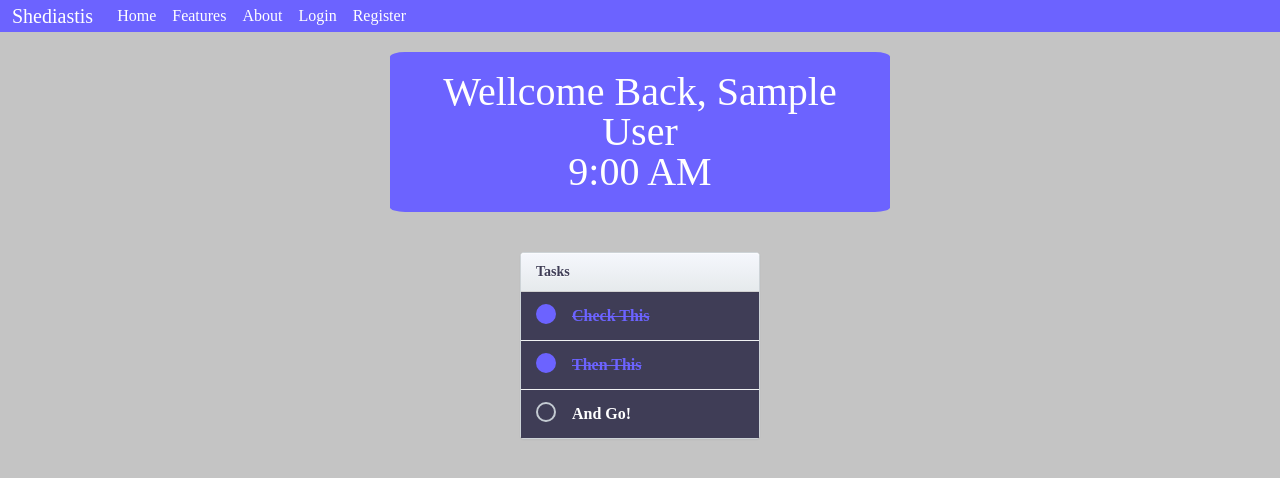
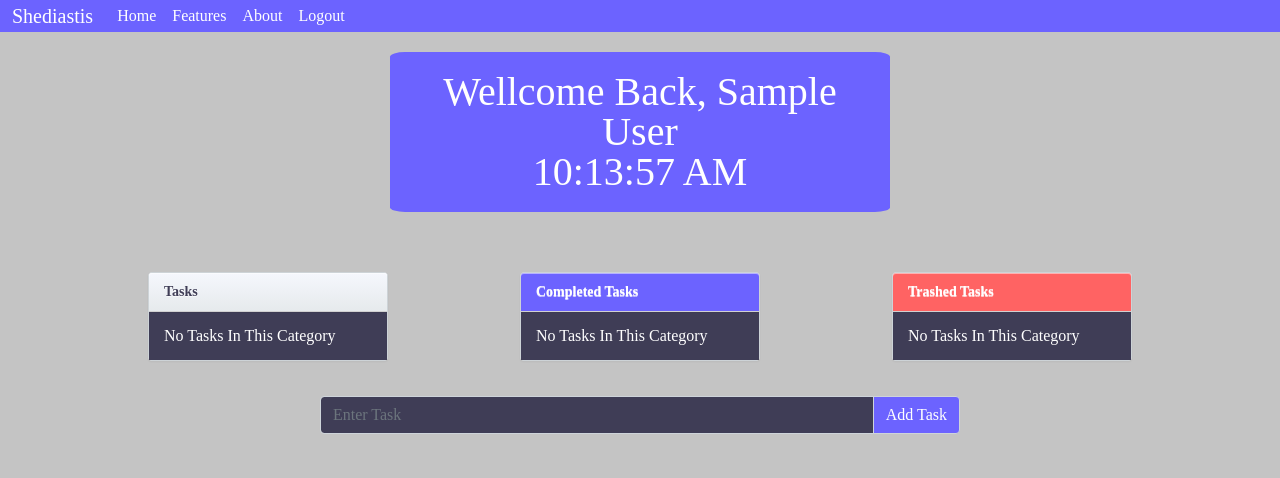
Before and after one commit to KawshikBss/ShediastisFrontEnd, a Flask app: a page that uses website/templates/base.html in a window 1280 px wide. Shown: the top 478 px of the page. Run offline with Flask 2, Linux system fonts and the light colour scheme; the visitor is signed in with stand-in values (Sample User, id 1); data comes from the database, SQL or seed files in the repository; data that the repository does not hold is empty; some libraries are stand-ins or nearby versions.

Commit message:
completed tasks system and user login and autherization system

```diff
--- a/website/__init__.py
+++ b/website/__init__.py
@@ -45,4 +45,5 @@
 def create_db(app):
     if not path.exists(DB_NAME):
         from .models.user import User
+        from .models.task import Task
         db.create_all(app=app)
--- a/website/auth/register.py
+++ b/website/auth/register.py
@@ -1,6 +1,5 @@
 from flask import Blueprint, request, flash
 from flask.templating import render_template
-from flask_login import login_manager, login_user
 from ..models.user import User
 from ..others.validation import validate_name_len, validate_email, validate_password
 from .. import db
--- a/website/static/styles/dashboard.css
+++ b/website/static/styles/dashboard.css
@@ -22,3 +22,27 @@
     text-decoration: dashed;
     color: #3F3D56;
 }
+
+.container {
+    display: flex;
+    justify-content: space-around;
+}
+
+#add-task-group {
+    transform: translate(50%, -5px);
+    width: 50%;
+}
+
+#basic-addon2 {
+    background-color: #6C63FF;
+    color: #fff;
+}
+
+#basic-addon2:hover {
+    cursor: pointer;
+}
+
+#taskDesc {
+    background-color: #3F3D56;
+    color: #fff;
+}
--- a/website/static/styles/tasks.css
+++ b/website/static/styles/tasks.css
@@ -127,3 +127,25 @@
   color: #6C63FF;
   text-decoration: line-through;
 }
+
+.tasks + .completed .tasks-header {
+  background-color: #6C63FF!important;
+  background-image: none;
+  color: #fff!important;
+}
+
+.tasks + .trashed .tasks-header {
+  background-color: #FF6363!important;
+  background-image: none;
+  color: #fff!important;
+}
+
+.tasks + .trashed .tasks-list-cb:checked ~ .tasks-list-desc {
+  color: #FF6363;
+  text-decoration: line-through;
+}
+
+.tasks + .trashed .tasks-list-cb:checked ~ .tasks-list-mark {
+  border-color: #FF6363;
+  background-color: #FF6363;
+}
--- a/website/templates/base.html
+++ b/website/templates/base.html
@@ -29,12 +29,31 @@
               <a class="nav-link nav-text" aria-current="page" href="{{ url_for('index.index_page') }}">Home</a>
               <a class="nav-link nav-text" href="{{ url_for('view.features') }}">Features</a>
               <a class="nav-link nav-text" href="{{ url_for('view.about') }}">About</a>
-              <a class="nav-link nav-text end-item" href="{{ url_for('login.login_page') }}">Login</a>
-              <a class="nav-link nav-text end-item" href="{{ url_for('register.registration') }}">Register</a>
+              {%if not user%}
+                <a class="nav-link nav-text end-item" href="{{ url_for('login.login_page') }}">Login</a>
+                <a class="nav-link nav-text end-item" href="{{ url_for('register.registration') }}">Register</a>
+              {%else%}
+                <a class="nav-link nav-text end-item" href="{{ url_for('login.login_page') }}">Logout</a>
+              {%endif%}
             </div>
           </div>
         </div>
     </nav>
+    {%with messages = get_flashed_messages(with_categories=true)%}
+    {%if messages%}
+        {%for category, message in messages%}
+            {%if category == 'danger'%}
+                <div class="alert alert-danger" role="alert">
+                    {{message}}
+                </div>
+            {%else%}
+                <div class="alert alert-success" role="alert">
+                    {{message}}
+                </div>
+        {%endif%}
+        {%endfor%}
+    {%endif%}
+{%endwith%}
     {% block content %}
     {% endblock %}
     <script>
--- a/website/templates/dashboard.html
+++ b/website/templates/dashboard.html
@@ -3,7 +3,7 @@
 {% block content %}
 <link rel="stylesheet" href="{{url_for('static', filename='styles/tasks.css')}}">
 <link rel="stylesheet" href="{{url_for('static', filename='styles/dashboard.css')}}">
-    <div class="wellcome-text"><h1>Wellcome Back, <a href="#">{{user.fullname}}</a><br>{{time}}</h1></div>
+    <div class="wellcome-text"><h1>Wellcome Back, <a href="#">{{user.fullname}}</a><div id="MyClockDisplay" class="clock" onload="showTime()"></div></div>
     <div class="container">
         <section class="tasks">
             <header class="tasks-header">
@@ -11,23 +11,74 @@
                 <a href="index.html" class="tasks-lists">Lists</a>
             </header>
             <fieldset class="tasks-list">
-                <label class="tasks-list-item">
-                    <input type="checkbox" name="task_1" value="1" class="tasks-list-cb" checked onclick="manageTask(1);">
-                    <span class="tasks-list-mark"></span>
-                    <span class="tasks-list-desc">Check This</span>
-                </label>
-                <label class="tasks-list-item">
-                    <input type="checkbox" name="task_2" value="1" class="tasks-list-cb" checked onclick="manageTask(1);">
-                    <span class="tasks-list-mark"></span>
-                    <span class="tasks-list-desc">Then This</span>
-                </label>
-                <label class="tasks-list-item">
-                    <input type="checkbox" name="task_3" value="1" class="tasks-list-cb" onclick="manageTask(1);">
-                    <span class="tasks-list-mark"></span>
-                    <span class="tasks-list-desc">And Go!</span>
-                </label>
+                {%if current_tasks%}
+                    {%for task in current_tasks%}
+                        <label class="tasks-list-item">
+                            <input type="checkbox" name="task_1" value="1" class="tasks-list-cb" onclick="manageTask('{{task.id}}');">
+                            <span class="tasks-list-mark"></span>
+                            <span class="tasks-list-desc">{{task}}</span>
+                        </label>
+                    {%endfor%}
+                {%else%}
+                    <label class="tasks-list-item" style="color: #fff;">
+                        No Tasks In This Category
+                    </label>
+                {%endif%}
             </fieldset>
           </section>
+
+          <!------------------Completedd tasks------------------------>
+
+          <section class="tasks completed">
+            <header class="tasks-header">
+                <h2 class="tasks-title">Completed Tasks</h2>
+                <a href="index.html" class="tasks-lists">Lists</a>
+            </header>
+            <fieldset class="tasks-list">
+                {%if completed_tasks%}
+                    {%for task in completed_tasks%}
+                        <label class="tasks-list-item">
+                            <input type="checkbox" name="task_1" value="1" class="tasks-list-cb" checked onclick="manageTask('{{task.id}}');">
+                            <span class="tasks-list-mark"></span>
+                            <span class="tasks-list-desc">{{task}}</span>
+                        </label>
+                    {%endfor%}
+                {%else%}
+                    <label class="tasks-list-item" style="color: #fff;">
+                        No Tasks In This Category
+                    </label>
+                {%endif%}
+            </fieldset>
+          </section>
+
+          <!------------------------Missed Tasks--------------------------->
+
+
+          <section class="tasks trashed">
+            <header class="tasks-header">
+                <h2 class="tasks-title">Trashed Tasks</h2>
+                <a href="index.html" class="tasks-lists">Lists</a>
+            </header>
+            <fieldset class="tasks-list">
+                {%if trashed_tasks%}
+                    {%for task in trashed_tasks%}
+                        <label class="tasks-list-item">
+                            <input type="checkbox" name="task_1" value="1" class="tasks-list-cb" checked onclick="manageTask('{{task.id}}');">
+                            <span class="tasks-list-mark"></span>
+                            <span class="tasks-list-desc">{{task}}</span>
+                        </label>
+                    {%endfor%}
+                {%else%}
+                    <label class="tasks-list-item" style="color: #fff;">
+                        No Tasks In This Category
+                    </label>
+                {%endif%}
+            </fieldset>
+          </section>
+    </div>
+    <div id="add-task-group" class="input-group mb-3">
+    <input name="task" id="taskDesc" type="text" class="form-control" placeholder="Enter Task" aria-label="Recipient's username" aria-describedby="basic-addon2">
+    <span class="input-group-text" id="basic-addon2" onclick="addTask()">Add Task</span>
     </div>
     <script>
         function manageTask(taskId) {
@@ -38,5 +89,44 @@
                 window.location.href = '{{url_for("dashboard.dashboard_page", user=user)}}';
             })
         }
+        function addTask() {
+            //s$('task')
+            var taskDesc = document.getElementById("taskDesc").value;
+            console.log(taskDesc);
+            fetch('/add_task/', {
+                method : 'POST',
+                body : JSON.stringify({task : taskDesc})
+            }).then((_res)=>{
+                window.location.href = '{{url_for("dashboard.dashboard_page", user=user)}}';
+            })
+        }
+        function showTime(){
+            var date = new Date();
+            var h = date.getHours(); // 0 - 23
+            var m = date.getMinutes(); // 0 - 59
+            var s = date.getSeconds(); // 0 - 59
+            var session = "AM";
+
+            if(h == 0){
+                h = 12;
+            }
+
+            if(h > 12){
+                h = h - 12;
+                session = "PM";
+            }
+
+            h = (h < 10) ? "0" + h : h;
+            m = (m < 10) ? "0" + m : m;
+            s = (s < 10) ? "0" + s : s;
+
+            var time = h + ":" + m + ":" + s + " " + session;
+            document.getElementById("MyClockDisplay").innerText = time;
+            document.getElementById("MyClockDisplay").textContent = time;
+
+            setTimeout(showTime, 1000);
+
+        }
+        showTime();
     </script>
 {% endblock %}
--- a/website/views/dashboard.py
+++ b/website/views/dashboard.py
@@ -1,5 +1,7 @@
-from flask import Blueprint, request, render_template, flash, json, jsonify
+from flask import Blueprint, redirect, url_for, request, render_template, flash, json, jsonify
 from flask_login import current_user, login_required
+from ..models.task import Task
+from .. import db
 
 
 dashboard = Blueprint('dashboard', __name__)
@@ -7,12 +9,46 @@
 @dashboard.route('/dashboard/', methods=['POST', 'GET'])
 @login_required
 def dashboard_page():
-
-    return render_template('dashboard.html', user=current_user, time='9:00 AM')
+    if not current_user.is_authenticated:
+        flash('User is not authorized to use that page')
+        return redirect(url_for('dashboard.dashboard_page'))
+    current_tasks = current_user.get_current_tasks()
+    completed_tasks = current_user.get_completed_tasks()
+    trashed_tasks = current_user.get_trashed_tasks()
+    return render_template('dashboard.html', user=current_user, current_tasks=current_tasks, completed_tasks=completed_tasks, trashed_tasks=trashed_tasks, time='9:00 AM')
 
 @dashboard.route('/manage_task/', methods=['POST'])
 @login_required
 def manage_task():
+    if not current_user.is_authenticated:
+        flash('User is not authorized to use that action')
+        return redirect(url_for('dashboard.dashboard_page'))
     task_id = json.loads(request.data)['taskId']
-    print(task_id)
+    task = Task.query.filter_by(id=task_id).first()
+    if task:
+        current_status = task.get_status()
+        if current_status == 'Open':
+            task.change_completed()
+        elif current_status == 'Completed':
+            task.change_trashed()
+        else:
+            task.delete_task()
+        db.session.commit()
     return jsonify({})
+
+@dashboard.route('/add_task/', methods=['POST'])
+@login_required
+def add_task():
+    if not current_user.is_authenticated:
+        flash('User is not authorized to use that action')
+        return redirect(url_for('dashboard.dashboard_page'))
+    new_task_desc = json.loads(request.data)['task']
+    if len(new_task_desc) > 2:
+        try:
+            new_task = Task(current_user.id, new_task_desc)
+            db.session.add(new_task)
+            db.session.commit()
+            flash('Task added')
+        except:
+            flash('Internal server error', category='danger')
+    return jsonify({})
```
Also changed, not shown: website/auth/login.py (+7 -0 lines), website/models/task.py (added, +40 -0 lines), website/models/user.py (+26 -0 lines), website/templates/login.html (+1 -15 lines).
